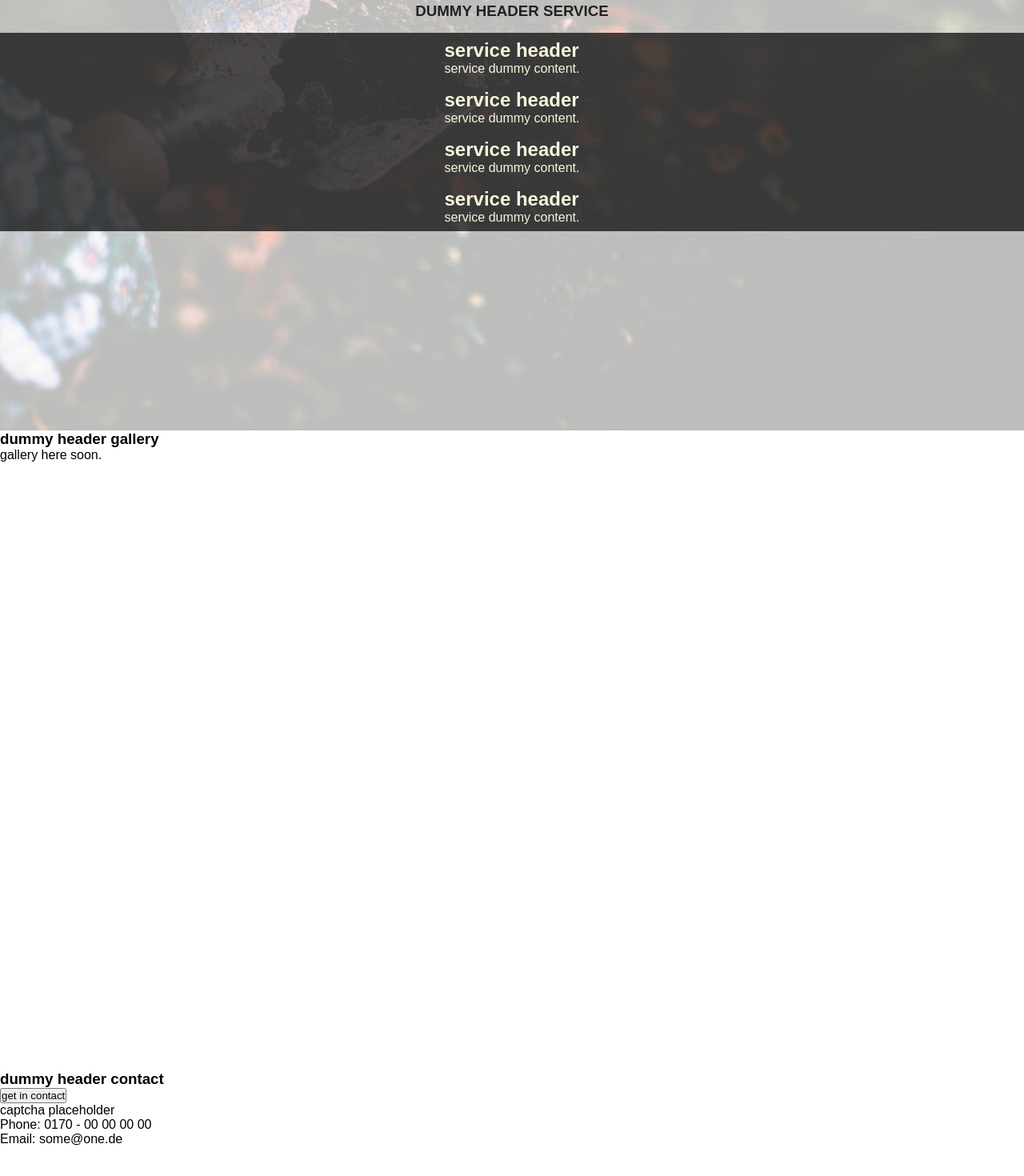
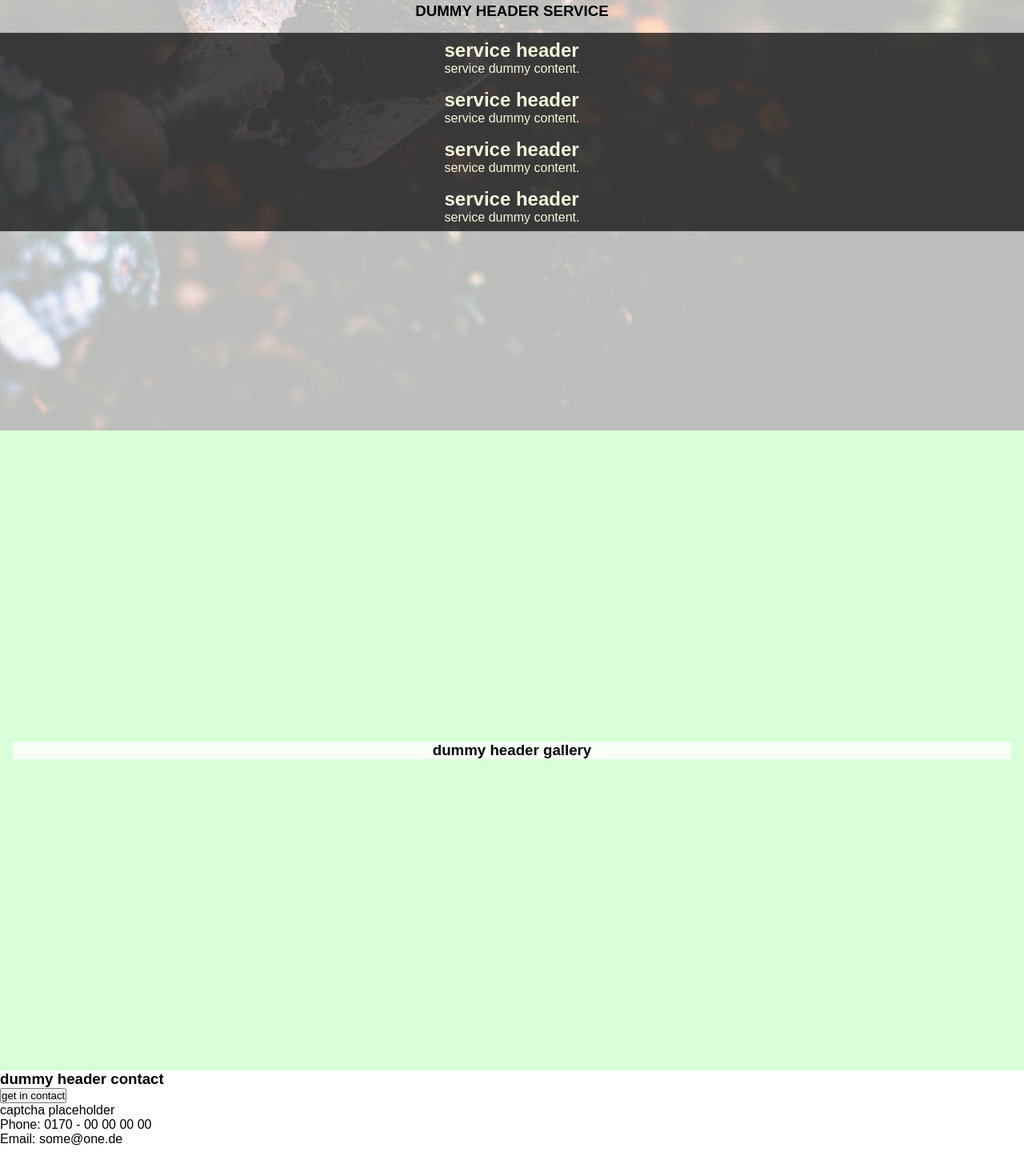
Before and after one commit to Schw4lbe/hp-kv, a Vue app: page / in a window 1280 px wide. Shown: the part 1062-2532 px from the top of the page at 80% size. Built offline with nearby package versions, Linux system fonts and the light colour scheme.

Commit message:
styling adjustments an reworked layout.

```diff
--- a/public/css/main.css
+++ b/public/css/main.css
@@ -42,6 +42,7 @@
   background-image: url("../img/sectionmainbg.jpg");
   background-repeat: no-repeat;
   background-size: cover;
+  background-position: center;
   display: flex;
   justify-content: center;
   align-items: center;
@@ -51,6 +52,7 @@
   flex-direction: column;
   justify-content: center;
   align-items: center;
+  color: beige;
   width: 100%;
   padding: 1rem;
   background: rgba(0, 0, 0, 0.7);
@@ -60,11 +62,11 @@
   background-image: url("../img/sectionservicebg.jpg");
   background-repeat: no-repeat;
   background-size: cover;
+  background-position: center;
   display: flex;
   justify-content: center;
   flex-direction: column;
   align-items: center;
-  color: #222;
 }
 .section-service-container .section-service-header {
   padding: 1rem;
@@ -86,6 +88,25 @@
   font-size: 1.5rem;
 }
 
+.section-gallery-container {
+  background: rgb(216, 255, 216);
+  display: flex;
+  justify-content: center;
+  flex-direction: column;
+  align-items: center;
+  padding: 1rem;
+}
+
+.gallery-container {
+  display: flex;
+  justify-content: center;
+  align-items: center;
+  height: 100%;
+  width: 100%;
+  margin: 1rem;
+  background-color: rgba(255, 255, 255, 0.8);
+}
+
 * {
   margin: 0;
   padding: 0;
--- a/src/assets/scss/main.scss
+++ b/src/assets/scss/main.scss
@@ -5,6 +5,8 @@
 
 @use "partials/main-section";
 @use "partials/service-section";
+@use "partials/gallery-section";
+@use "partials/img-gallery";
 
 * {
   margin: 0;
--- /dev/null
+++ b/src/assets/scss/partials/_gallery-section.scss
@@ -0,0 +1,17 @@
+// @use "../abstracts/" as *;
+
+.section-gallery-container {
+  //   background-image: url("../img/sectiongallerybg.jpg");
+  //   background-repeat: no-repeat;
+  //   background-size: cover;
+  //   background-position: center;
+
+  background: rgb(216, 255, 216);
+
+  display: flex;
+  justify-content: center;
+  flex-direction: column;
+  align-items: center;
+
+  padding: 1rem;
+}
--- /dev/null
+++ b/src/assets/scss/partials/_img-gallery.scss
@@ -0,0 +1,11 @@
+// @use "../abstracts/" as *;
+
+.gallery-container {
+  display: flex;
+  justify-content: center;
+  align-items: center;
+
+  height: 100%;
+  width: 100%;
+  background-color: rgba($color: #fff, $alpha: 0.8);
+}
--- a/src/assets/scss/partials/_main-section.scss
+++ b/src/assets/scss/partials/_main-section.scss
@@ -4,6 +4,7 @@
   background-image: url("../img/sectionmainbg.jpg");
   background-repeat: no-repeat;
   background-size: cover;
+  background-position: center;
 
   display: flex;
   justify-content: center;
@@ -15,6 +16,8 @@
     justify-content: center;
     align-items: center;
 
+    color: beige;
+
     width: 100%;
     padding: 1rem;
     background: rgba($color: #000000, $alpha: 0.7);
--- a/src/assets/scss/partials/_service-section.scss
+++ b/src/assets/scss/partials/_service-section.scss
@@ -4,13 +4,12 @@
   background-image: url("../img/sectionservicebg.jpg");
   background-repeat: no-repeat;
   background-size: cover;
+  background-position: center;
 
   display: flex;
   justify-content: center;
   flex-direction: column;
   align-items: center;
-
-  color: #222;
 
   .section-service-header {
     padding: 1rem;
--- a/src/components/ContactSection.vue
+++ b/src/components/ContactSection.vue
@@ -7,6 +7,9 @@
 
         <!-- on button click show captcha -->
         <!-- captcha TBD as own component -->
+        <!-- talk to customer to be sure to create captcha idea -->
+        <!-- ideas: https://codepen.io/oliviale/pen/RwWdNRd -->
+
         <div>captcha placeholder</div>
 
         <p>
--- a/src/components/GallerySection.vue
+++ b/src/components/GallerySection.vue
@@ -1,9 +1,6 @@
 <template>
   <section class="section-gallery-container">
-    <div class="section-gallery-background">
-      <h3 class="section-gallery-header">dummy header gallery</h3>
-      <ImgGallery />
-    </div>
+    <ImgGallery />
   </section>
 </template>
 
--- a/src/components/ImgGallery.vue
+++ b/src/components/ImgGallery.vue
@@ -1,5 +1,7 @@
 <template>
-  <div class="gallery-container">gallery here soon.</div>
+  <div class="gallery-container">
+    <h3 class="gallery-header">dummy header gallery</h3>
+  </div>
 </template>
 
 <script>
```
Also changed, not shown: public/img/sectiongallerybg.jpg (added), 1 other file (tests, documents, lock files or other folders).
